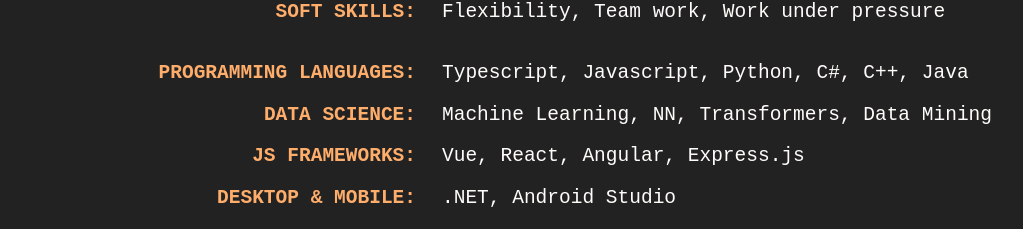
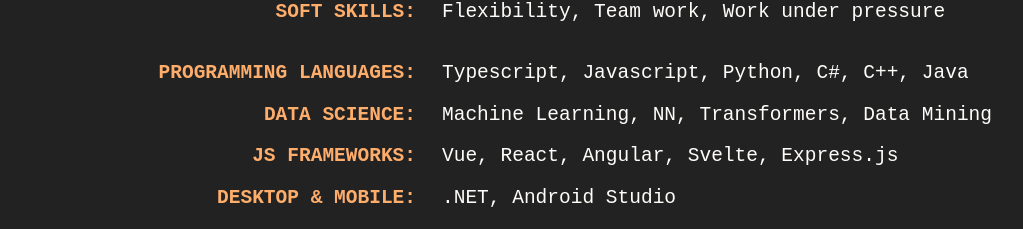
Before and after one commit to nicolatoscan/nicolatoscan, a Svelte app: page / in a window 1280 px wide. Shown: the part 1892-2121 px from the top of the page, without its empty margins (128-1151 px from the left). Built offline with nearby package versions, Linux system fonts and the light colour scheme.

Commit message:
updated pdf

```diff
--- a/src/App.svelte
+++ b/src/App.svelte
@@ -18,7 +18,7 @@
 
   <footer>
     <p>Made with Svelte by Me</p>
-    <p>Last updated October 2022</p>
+    <p>Last updated November 2022</p>
   </footer>
 </div>
 
--- a/src/components/Skills.svelte
+++ b/src/components/Skills.svelte
@@ -11,7 +11,7 @@
     <p> Machine Learning, NN, Transformers, Data Mining </p>
 
     <h3>JS FRAMEWORKS:</h3>
-    <p> Vue, React, Angular, Express.js </p>
+    <p> Vue, React, Angular, Svelte, Express.js </p>
 
     <h3>DESKTOP & MOBILE:</h3>
     <p> .NET, Android Studio </p>
```
Also changed, not shown: 2 other files (tests, documents, lock files or other folders).
